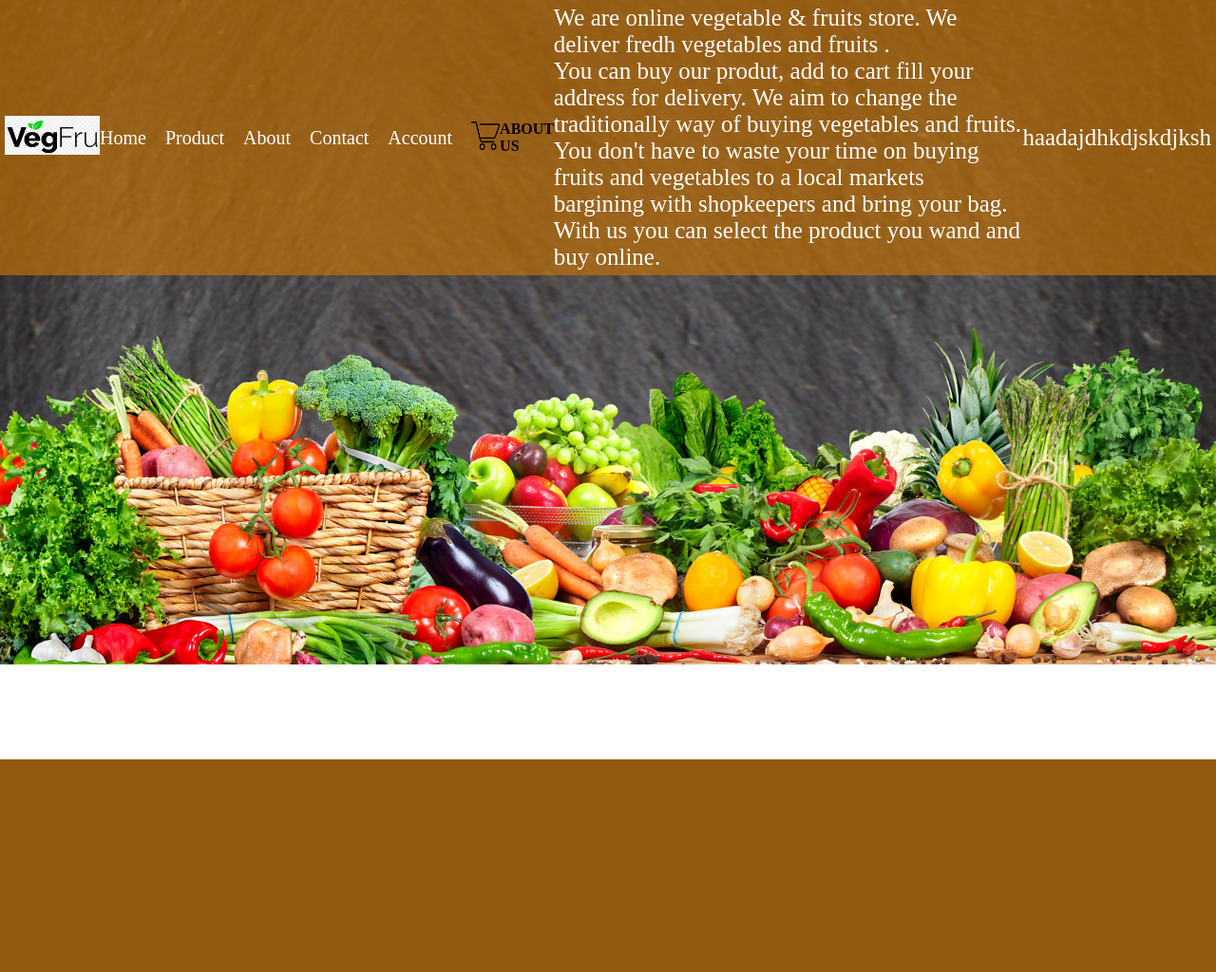
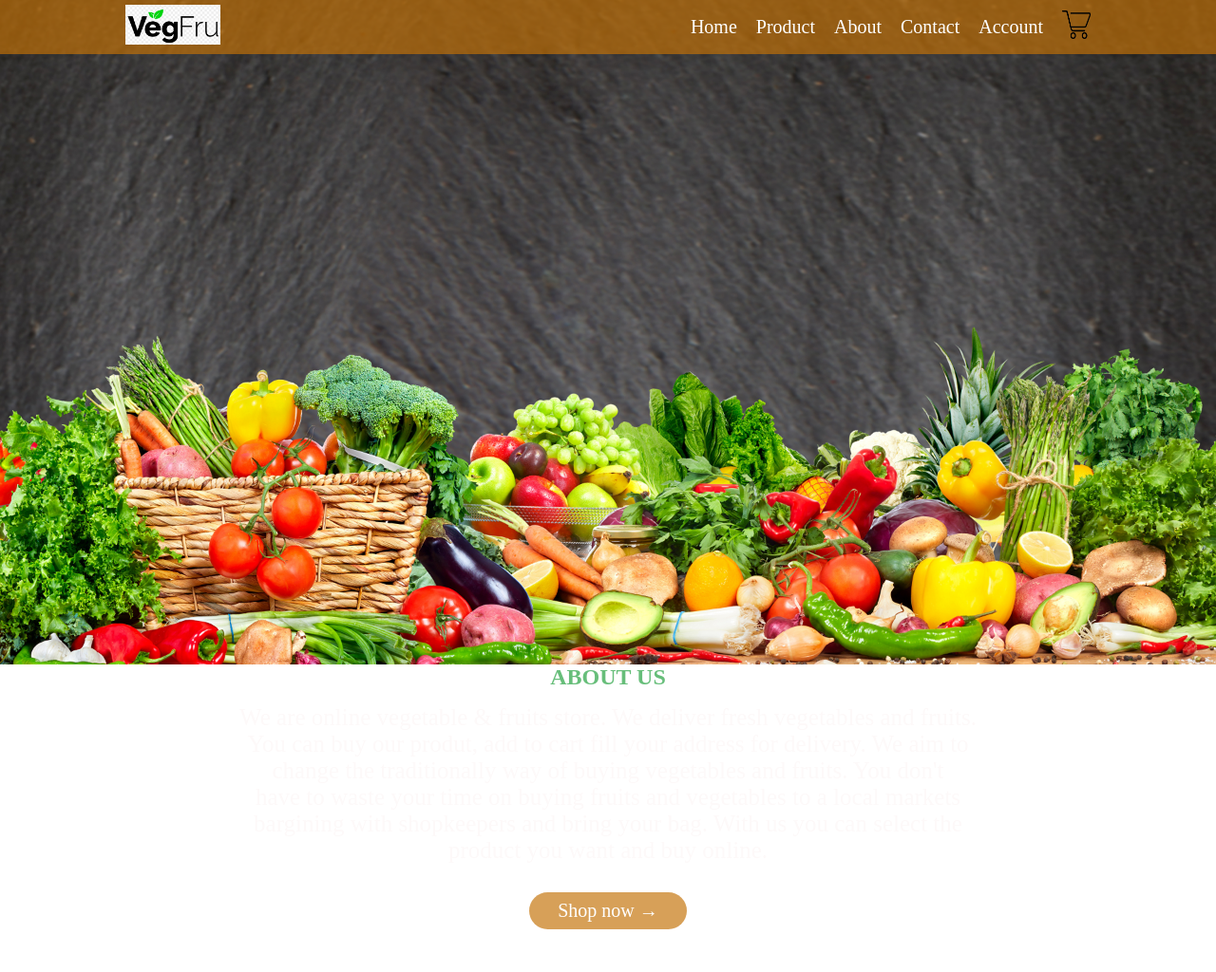
Before and after one commit to Drikshnemkul/online-Vegetable-store, a PHP site: page /about.php in a window 1280 px wide. Shown: the whole page at 95% size. Before the commit the page ends 800 px from the top, so only its background shows below. Run offline with PHP 8.4, Linux system fonts and the light colour scheme.

Commit message:
about us not connnected

```diff
--- a/about.php
+++ b/about.php
@@ -4,6 +4,7 @@
     <meta charset="UTF-8">
     <title>About Us</title>
     <link rel="stylesheet" href="style.css">
+    <!-- <link rel="stylesheet" href="about.css"> -->
 </head>
 <body>
     <div class="container">
@@ -19,7 +20,7 @@
                         <li><a href="index.php">Home </a></li>
                         <li><a href="product.php">Product </a></li>
                         <li><a href="about.php">About </a></li>
-                        <li><a href="https://www.google.com/">Contact</a></li>
+                        <li><a href="contact.php">Contact</a></li>
                         <li><a href="login.php">Account </a>
                         </li>
                     </ul>
@@ -28,15 +29,21 @@
                     <img src="image/cart.png" width="30px"height="30px" alt="">
                 </div>
             </div>
-            <h4>ABOUT US</h4>
-             <p>
-                 We are online vegetable & fruits store. We deliver fredh vegetables and fruits . <br>
-                 You can buy our produt, add to cart fill your address for delivery.
-                We aim to change the traditionally way of buying vegetables and fruits. <br> You don't have to waste your time on buying fruits and vegetables to a local markets <br>
-                bargining with shopkeepers and bring your bag.<br> With us you can select the product you wand and buy online.
-            </p>
-            <p> haadajdhkdjskdjksh </p>
         </div>
+    </div>
+
+                <h2 class="head">ABOUT US</h2>
+                 <div class="para">
+                    <p>  We are online vegetable & fruits store. We deliver fresh vegetables and fruits.<br>
+                         You can buy our produt, add to cart fill your address for delivery. We aim to<br> change
+                          the traditionally way of buying vegetables and fruits. You don't <br>have to waste your time
+                          on buying fruits and vegetables to a local markets<br> bargining with shopkeepers and bring your
+                          bag. With us you can select the <br> product you want and buy online.
+                     </p>
+                     <a href="product.php" class="btn"> Shop now &#8594;</a>
+
+                </div>
+
 
 </body>
 </html>
--- a/index.php
+++ b/index.php
@@ -39,7 +39,7 @@
                      Foods of the green vibration are all green fruits and green vegetables.”<br><br> – Tae Yun Kim
                 </p>
 
-                <a href="" class="btn">Explore Now &#8594;</a>
+                <a href="product.php" class="btn">Explore Now &#8594;</a>
             </div>
          </div>
     </div>
--- a/style.css
+++ b/style.css
@@ -50,7 +50,7 @@ a{
 }
 
 p{
-    color:rgb(255, 255, 255);
+    color:rgb(253, 249, 249);
     font-size: 25px;
 }
 
@@ -92,7 +92,21 @@ p{
 .btn:hover{
     background:#442c2c;
 }
+/* about us */
+.para{
+    color:rgb(7, 6, 6);
 
+    text-align:center;
+    padding:15px;
+
+}
+p.para{
+    font-size: 18px;
+}
+h2.head{
+    text-align:center;
+    color:rgb(103, 190, 122);
+}
 
 .product{
     width: 80%;
```
Also changed, not shown: about.css (added).
